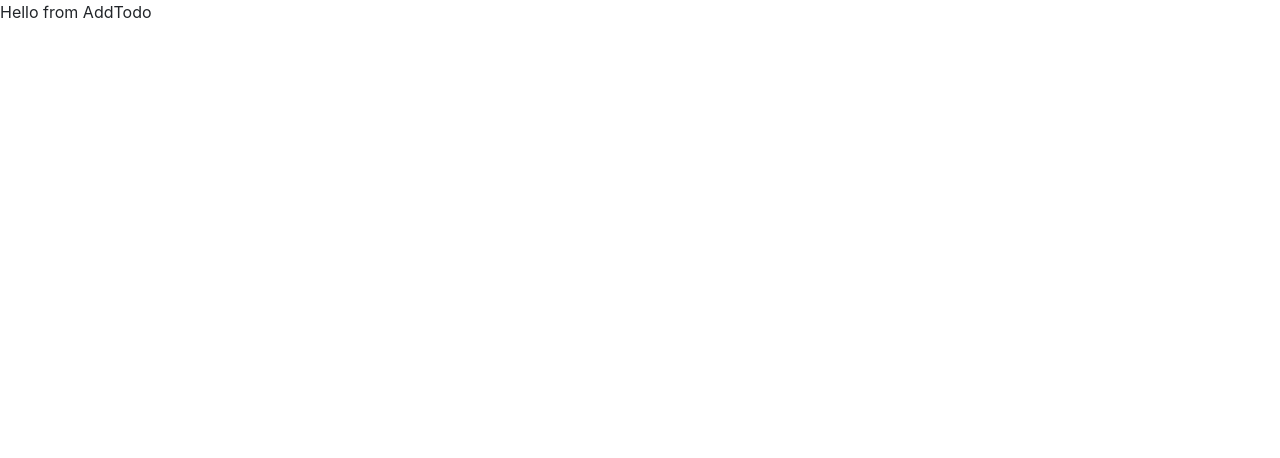
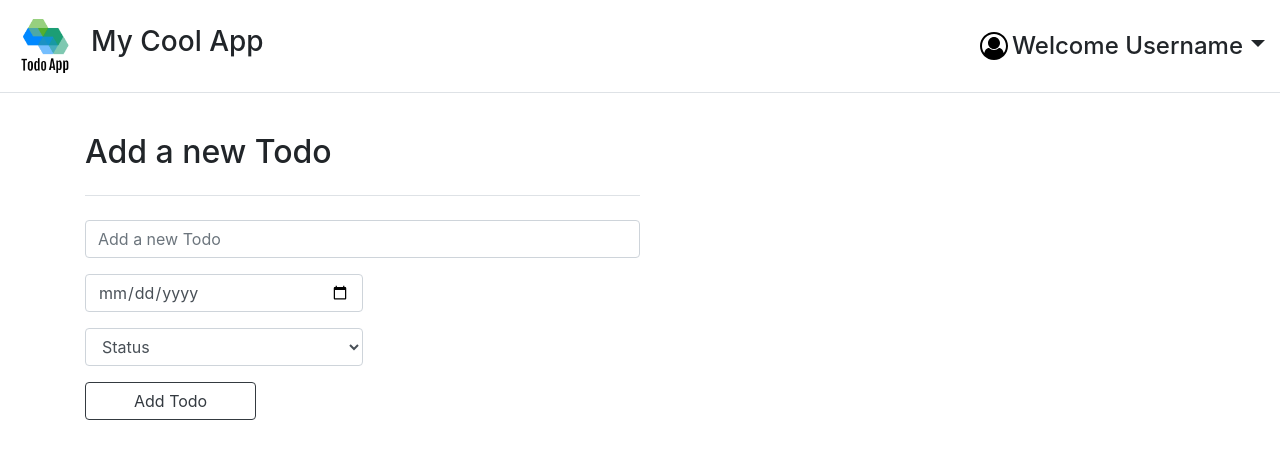
Before and after one commit to victormindrila/todo-app, a React (Create React App) app in the folder view/: page /todos/add in a window 1280 px wide. Shown: the top 458 px of the page. Built offline with nearby package versions, Linux system fonts and the light colour scheme.

Commit message:
adds add to do page

```diff
--- a/view/src/pages/AddTodo/AddTodo.jsx
+++ b/view/src/pages/AddTodo/AddTodo.jsx
@@ -1,7 +1,74 @@
 import React from 'react';
+import { Link } from 'react-router-dom';
 
-function AddTodo() {
-	return <div>Hello from AddTodo</div>;
+//components
+import Layout from '../../components/Layout/Layout';
+
+class AddTodo extends React.Component {
+	constructor() {
+		super();
+		this.state = {
+			title: '',
+			dueDate: '',
+			completed: ''
+		};
+	}
+
+	handleChange(e) {
+		this.setState({
+			[e.target.name]: e.target.value
+		});
+	}
+
+	handleSubmit(e) {
+		e.preventDefault();
+		console.log(this.state);
+	}
+
+	render() {
+		return (
+			<Layout>
+				<div className='border-bottom w-50'>
+					<p className='h2 my-4'>Add a new Todo</p>
+				</div>
+				<form
+					onSubmit={(e) => {
+						this.handleSubmit(e);
+					}}>
+					<div className='form-group my-4'>
+						<input
+							className='form-control w-50 my-3'
+							name='title'
+							placeholder='Add a new Todo'
+							value={this.state.title}
+							onChange={(e) => this.handleChange(e)}
+						/>
+						<input
+							type='date'
+							className='form-control w-25 my-3'
+							name='dueDate'
+							value={this.state.dueDate}
+							onChange={(e) => this.handleChange(e)}
+						/>
+						<select
+							value={this.state.completed}
+							name='completed'
+							className='form-control w-25 my-3'
+							onChange={(e) => this.handleChange(e)}>
+							<option value='' disabled>
+								Status
+							</option>
+							<option value={true}>Complete</option>
+							<option value={false}>Incomplete</option>
+						</select>
+						<button type='submit' className='btn btn-outline-dark px-5 text-center'>
+							Add Todo
+						</button>
+					</div>
+				</form>
+			</Layout>
+		);
+	}
 }
 
 export default AddTodo;
```
